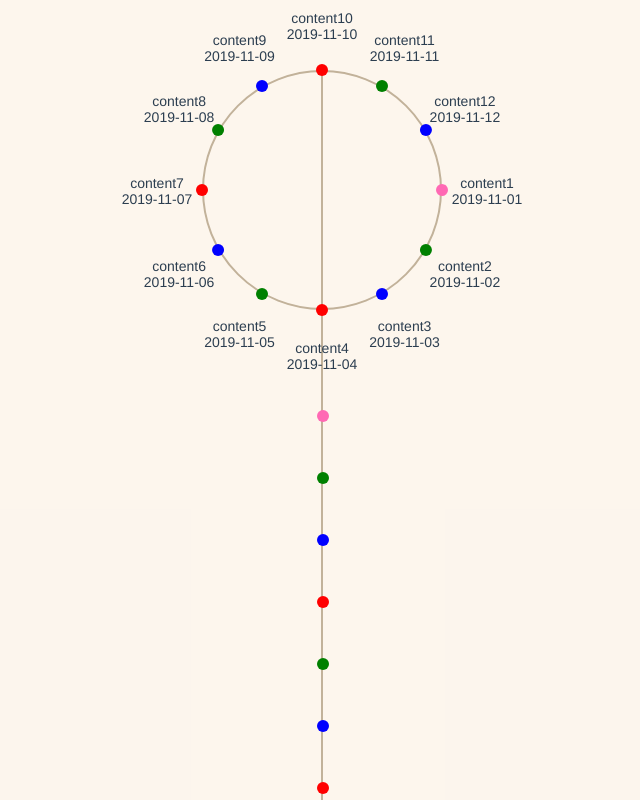
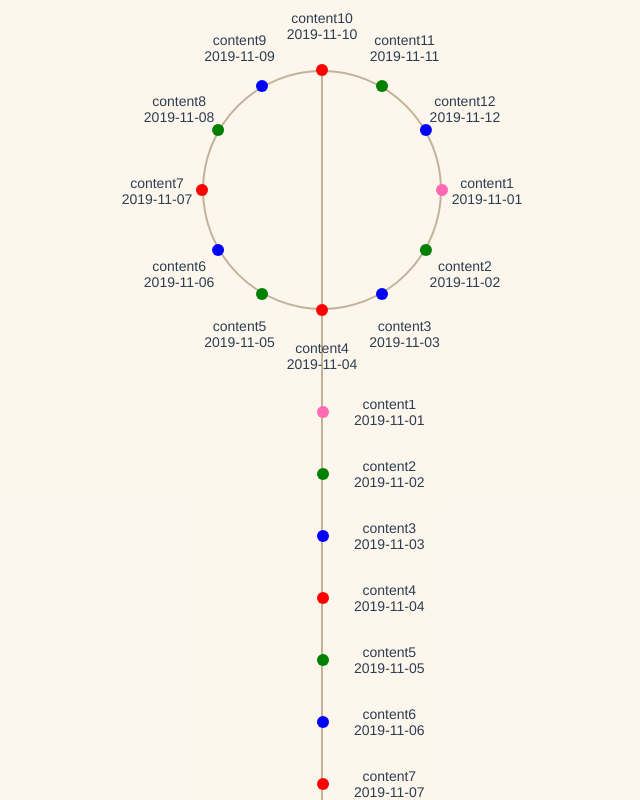
Before and after one commit to handady/A-Rendezvous-With-Death, a Vue app in the folder front-end/: page /#/ in a window 1280 px wide. Shown: the whole page, without its empty margins (318-958 px from the left). Built offline with nearby package versions, Linux system fonts and the light colour scheme; a web font is replaced by a local one.

Commit message:
20240426修改

```diff
--- a/front-end/src/views/components/dot-line.vue
+++ b/front-end/src/views/components/dot-line.vue
@@ -1,22 +1,40 @@
 <!-- CircleDots.vue -->
 <template>
-  <div class="dot-container" :style="{ top: `${topDistance+10}px` }">
+  <div id="line-dots">
+    <div
+      class="dot-container"
+      :style="{
+        top: `${topDistance}px`,
+        height: `calc(100% - ${topDistance}px)`,
+      }"
+    >
       <div
         v-for="(item, index) in items"
         :key="index"
         class="dot"
         :style="{
+          transform: `translateY(${index * (dotSize + dotSpacing)}px)`,
+        }"
+      >
+        <div
+          class="left"
+          :style="{
             backgroundColor: item.color,
             width: `${dotSize}px`,
             height: `${dotSize}px`,
-        transform: `translateY(${index * (dotSize + dotSpacing)}px)`,
           }"
         ></div>
+        <div class="right">
+          <div class="content">{{ item.content }}</div>
+          <div class="time">{{ item.time }}</div>
+        </div>
+      </div>
+    </div>
   </div>
 </template>
 
 <script>
-import { computed, reactive, toRefs } from "vue";
+import { computed, reactive, toRefs, onMounted, onUnmounted } from "vue";
 
 export default {
   name: "LineDots",
@@ -45,6 +63,43 @@ export default {
 
     const dotRadius = computed(() => props.dotSize / 2);
 
+    const prependItems = () => {
+      // 这里模拟添加新数据到数组顶部
+      const newItem = {
+        color: "blue",
+        content: "新增内容",
+        time: new Date().toLocaleTimeString(),
+      };
+      // 发送数据到父组件
+      //   this.$emit("prependItems", newItem);
+    };
+
+    // 滚动到底部
+    const scrollToBottom = () => {
+      const container = document.querySelector("#line-dots .dot-container");
+      container.scrollTop = container.scrollHeight;
+    };
+
+    const checkScroll = () => {
+      const container = document.querySelector("#line-dots .dot-container");
+      console.log("container.scrollTop", container.scrollTop);
+      if (container.scrollTop <= 10) {
+        // 这里可以触发加载更多内容的方法
+        console.log("Reached Top");
+      }
+    };
+
+    onMounted(() => {
+      scrollToBottom(); // 初始滚动到底部
+      const container = document.querySelector("#line-dots .dot-container");
+      container.addEventListener("scroll", checkScroll);
+    });
+
+    onUnmounted(() => {
+      const container = document.querySelector("#line-dots .dot-container");
+      container.removeEventListener("scroll", checkScroll);
+    });
+
     return {
       dotRadius,
       ...toRefs(state),
@@ -54,16 +109,28 @@ export default {
 </script>
 
 <style lang="scss" scoped>
+#line-dots {
   .dot-container {
     position: absolute;
     left: -5px;
     width: 100%;
+    overflow-y: scroll;
 
     .dot {
       position: absolute;
+      left: 50%;
+      display: flex;
+      align-items: center;
+
+      .left {
         border-radius: 50%;
-    left: 50%;
-    top: 50%;
+      }
+      .right {
+        margin-left: 25px;
+        display: flex;
+        flex-direction: column;
+      }
+    }
   }
 }
 </style>
```
Lines whose indentation alone changed are shown as unchanged.
